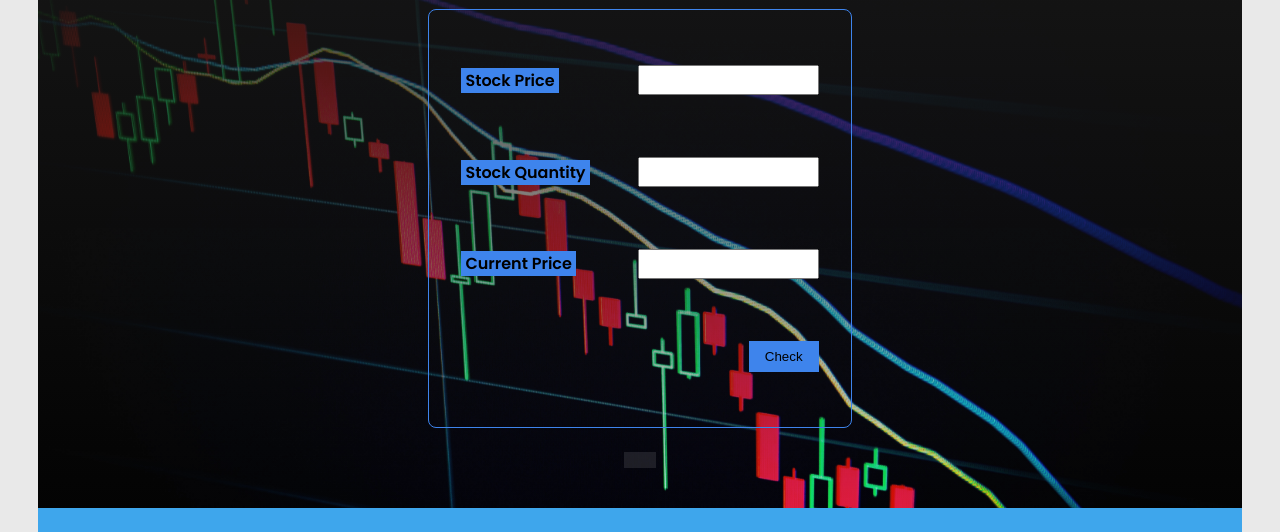
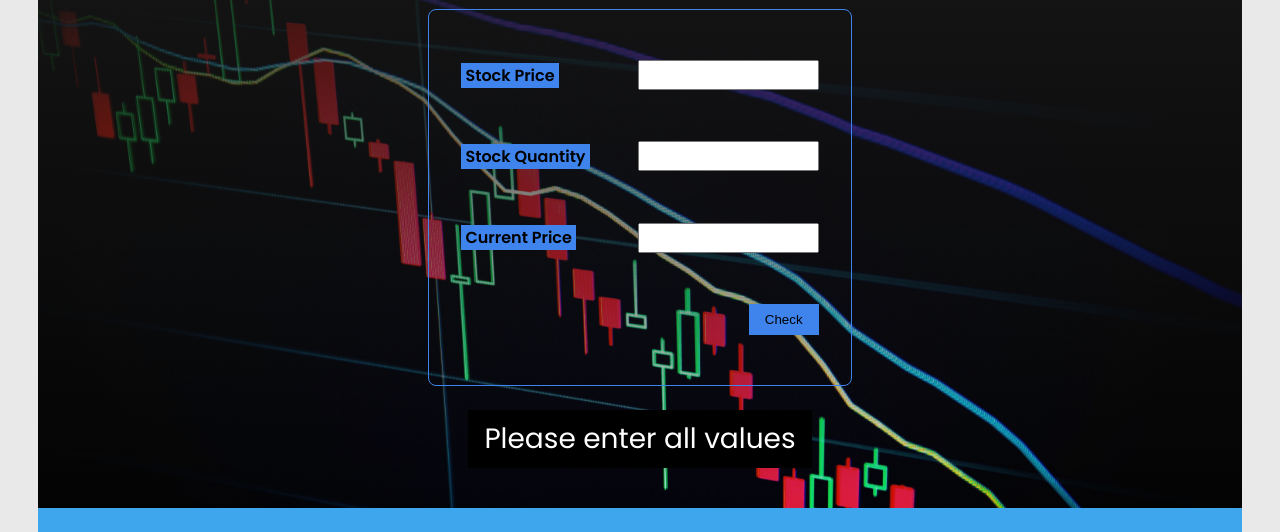
Before and after one commit to JaswanthReddyPadala/profitNloss, a plain HTML site: page index.html in a window 1280 px wide. Both pictures are taken after a click on the button "Check". Shown: the part 163-695 px from the top of the page. Drawn offline with Linux system fonts and the light colour scheme.

Commit message:
fix negative input value

```diff
--- a/app.js
+++ b/app.js
@@ -9,7 +9,7 @@
   let stockQuantity = document.querySelector("#stock-quantity").value;
   let currentPrice = document.querySelector("#current-price").value;
 
-  if (stockPrice && stockQuantity && currentPrice) {
+  if (stockPrice>0 && stockQuantity>0 && currentPrice>0) {
     let buyPrice = stockPrice * stockQuantity;
     let presentPrice = currentPrice * stockQuantity;
     let difference = (presentPrice - buyPrice).toFixed(2);
@@ -35,6 +35,8 @@
       output.style.color = "#ffffff";
     }
   } else {
-    alert("Fill all the input details properly!!!");
+    output.style.color = "white";
+    output.style.backgroundColor="black";
+    output.innerText = "Please enter all values";
   }
 };
--- a/index.html
+++ b/index.html
@@ -28,7 +28,7 @@
         <div class="main-body_calculation">
           <div class="input">
             <p class="input-label">Stock Price</p>
-            <input class="input-txt" type="number" id="stock-price" />
+            <input class="input-txt" type="number" id="stock-price" min="0.1" />
           </div>
 
           <div class="input">
```
